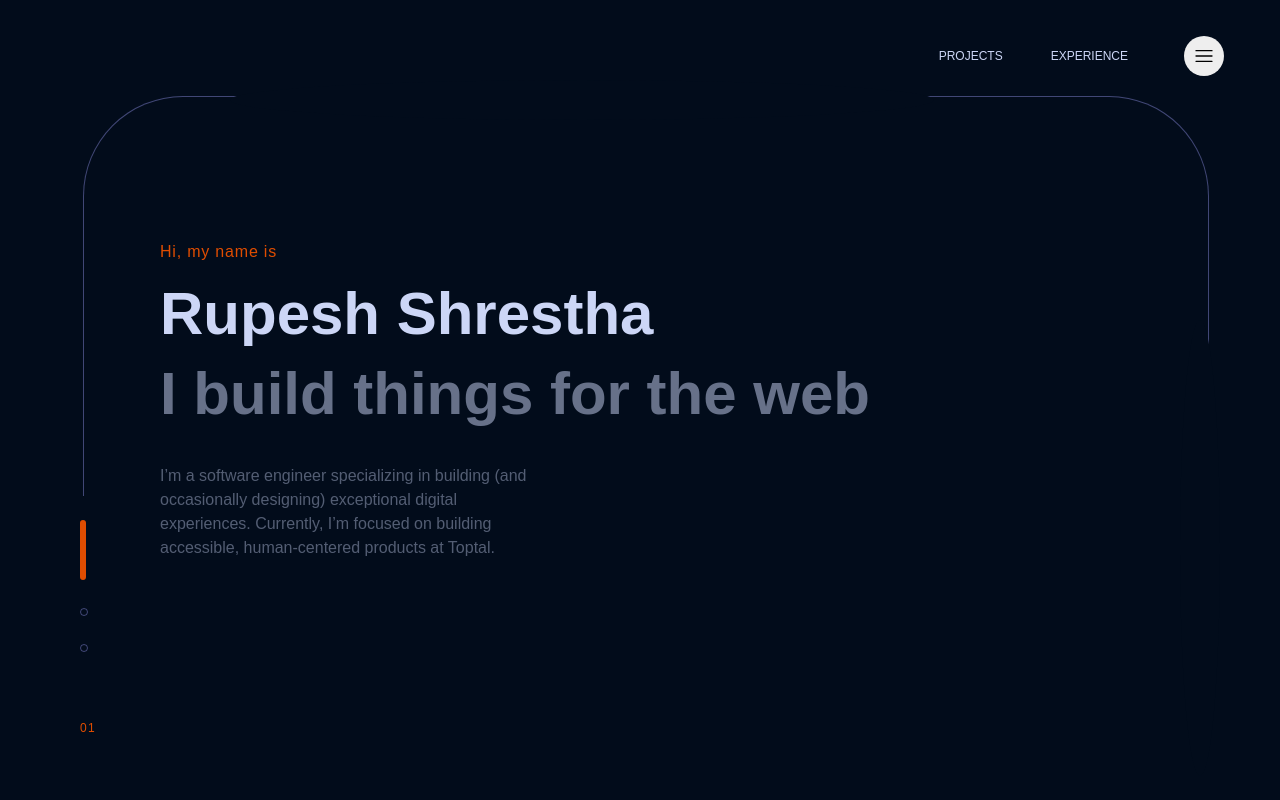
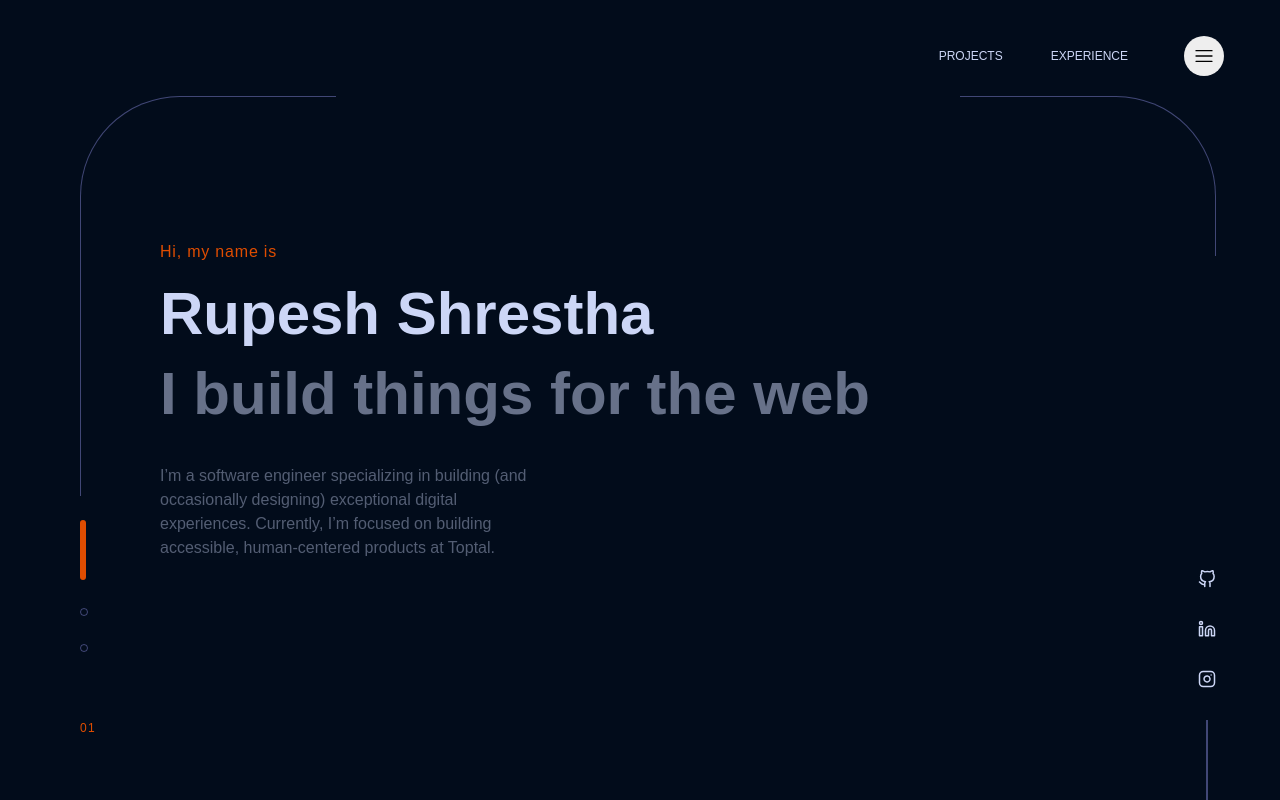
Before and after one commit to RUPESH1439/portfolio, a Next.js app: page / in a window 1280 px wide. Built offline with nearby package versions, Linux system fonts and the light colour scheme.

Commit message:
feat: add social media links

```diff
--- /dev/null
+++ b/src/app/cssClasses/index.ts
@@ -0,0 +1,6 @@
+const hoverText = 'transition hover:ease-in-out delay-5';
+
+const hoverTranslate =
+    'transition ease-in-out duration-300 hover:-translate-y-1 hover:scale-110';
+
+export { hoverText, hoverTranslate };
--- a/src/app/page.tsx
+++ b/src/app/page.tsx
@@ -2,6 +2,7 @@
 import { HeroSection } from '@/components/HeroSection';
 import { AboutMe } from '@/components/AboutMe';
 import { Carousel } from '@/components/Carousel';
+import { SocialMediaLinks } from '@/components/SocialMediaLinks';
 
 const carouseSections = [
     {
@@ -20,10 +21,12 @@ const carouseSections = [
 export default function Home() {
     return (
         <div className="mx-20 py-36 2xl:py-48 flex flex-grow">
-            <div className="h-0 w-0 absolute top-[12%] border-[rgba(160,160,255,0.40)] border-[1px] lg:h-[50%] 2xl:h-[55%] rounded-[100px] border-b-0 rounded-b-none lg:w-[88%] 2xl:w-[92%] left-[80px] ml-[3px]"></div>
-            <div className="z-100 h-10 w-[55%] 2xl:w-[65%] absolute top-[10%] left-[18%] 2xl:left-[14%] bg-background rounded-[50%]"></div>
+            <div className="h-[50%] w-[20%] border-r-0 rounded-r-none absolute top-[12%] border-[rgba(160,160,255,0.40)] border-[1px] rounded-[100px] border-b-0 rounded-b-none left-[80px] "></div>
+            <div className="h-[20%] w-[20%] border-l-0 rounded-l-none absolute top-[12%] border-[rgba(160,160,255,0.40)] border-[1px] rounded-[100px] border-b-0 rounded-b-none right-16 "></div>
             <Carousel sections={carouseSections} />
-            <div className="z-100 h-[57%] 2xl:h-[95%] w-10 absolute top-[40%] right-[60px] bg-background rounded-[50%]"></div>
+            <div className="absolute bottom-0 right-16">
+                <SocialMediaLinks />
+            </div>
         </div>
     );
 }
--- a/src/components/Carousel/Carousel.tsx
+++ b/src/components/Carousel/Carousel.tsx
@@ -77,7 +77,7 @@ const Carousel: FunctionComponent<CarouselProps> = ({ sections }) => {
         });
     }, []);
 
-    useOnWheel(timeoutId, onWheelDown, onWheelUp);
+    useOnWheel(timeoutId, onWheelUp, onWheelDown);
 
     return (
         <div>
--- /dev/null
+++ b/src/components/SocialMediaLinks/SocialMediaLinks.tsx
@@ -0,0 +1,44 @@
+import { hoverText, hoverTranslate } from '@/app/cssClasses';
+import { FunctionComponent } from 'react';
+import { FiGithub, FiLinkedin, FiInstagram } from 'react-icons/fi';
+
+interface SocialMediaLinksProps {}
+
+const links = [
+    { key: 'github', link: 'https://github.com/RUPESH1439', Icon: FiGithub },
+    {
+        key: 'linkedin',
+        link: 'https://www.linkedin.com/in/sthrupesh/',
+        Icon: FiLinkedin,
+    },
+    {
+        key: 'instagram',
+        link: 'https://www.instagram.com/sthrupesh_/',
+        Icon: FiInstagram,
+    },
+];
+
+const SocialMediaLinks: FunctionComponent<SocialMediaLinksProps> = () => {
+    return (
+        <div className="flex flex-col items-center justify-center">
+            <div className="flex flex-col my-8 gap-8">
+                {links.map(({ key, Icon, link }) => (
+                    <div key={key} className={`text-gray ${hoverTranslate}`}>
+                        <a href={link} target="_blank" rel="noreferrer">
+                            {
+                                <Icon
+                                    size={18}
+                                    className={`${'hover:text-orange-dark'} ${hoverText}`}
+                                />
+                            }
+                        </a>
+                    </div>
+                ))}
+            </div>
+
+            <div className="h-20 w-0 border-[rgba(160,160,255,0.40)] border-[0.5px]"></div>
+        </div>
+    );
+};
+
+export default SocialMediaLinks;
--- /dev/null
+++ b/src/components/SocialMediaLinks/index.ts
@@ -0,0 +1,2 @@
+import SocialMediaLinks from './SocialMediaLinks';
+export { SocialMediaLinks };
--- a/src/hooks/useOnWheel.ts
+++ b/src/hooks/useOnWheel.ts
@@ -10,9 +10,9 @@ export default function useOnWheel(
         clearTimeout(timeoutId);
         timeoutId = setTimeout(() => {
             if (event.deltaY < 0) {
+                onWheelDown();
+            } else if (event.deltaY > 0) {
                 onWheelUp();
-            } else if (event.deltaY > 0) {
-                onWheelDown();
             }
         }, 35);
     };
```
